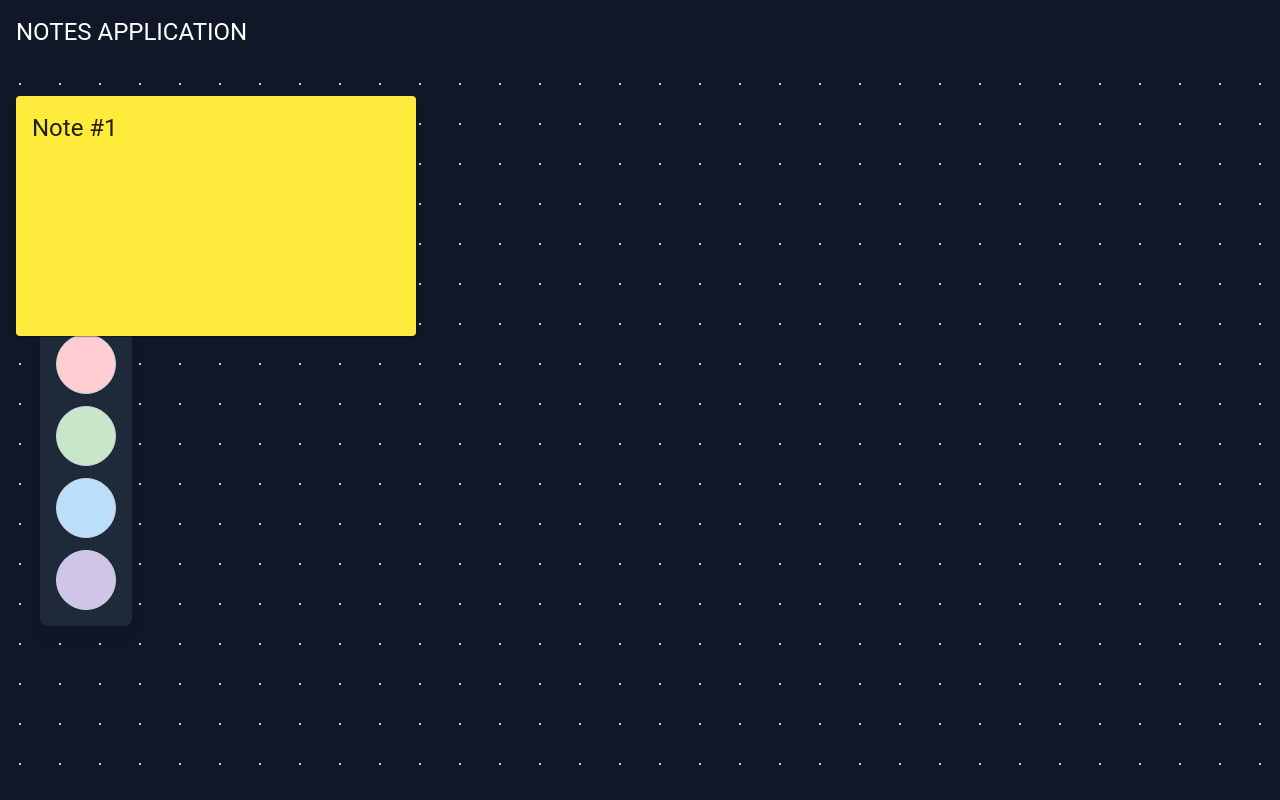
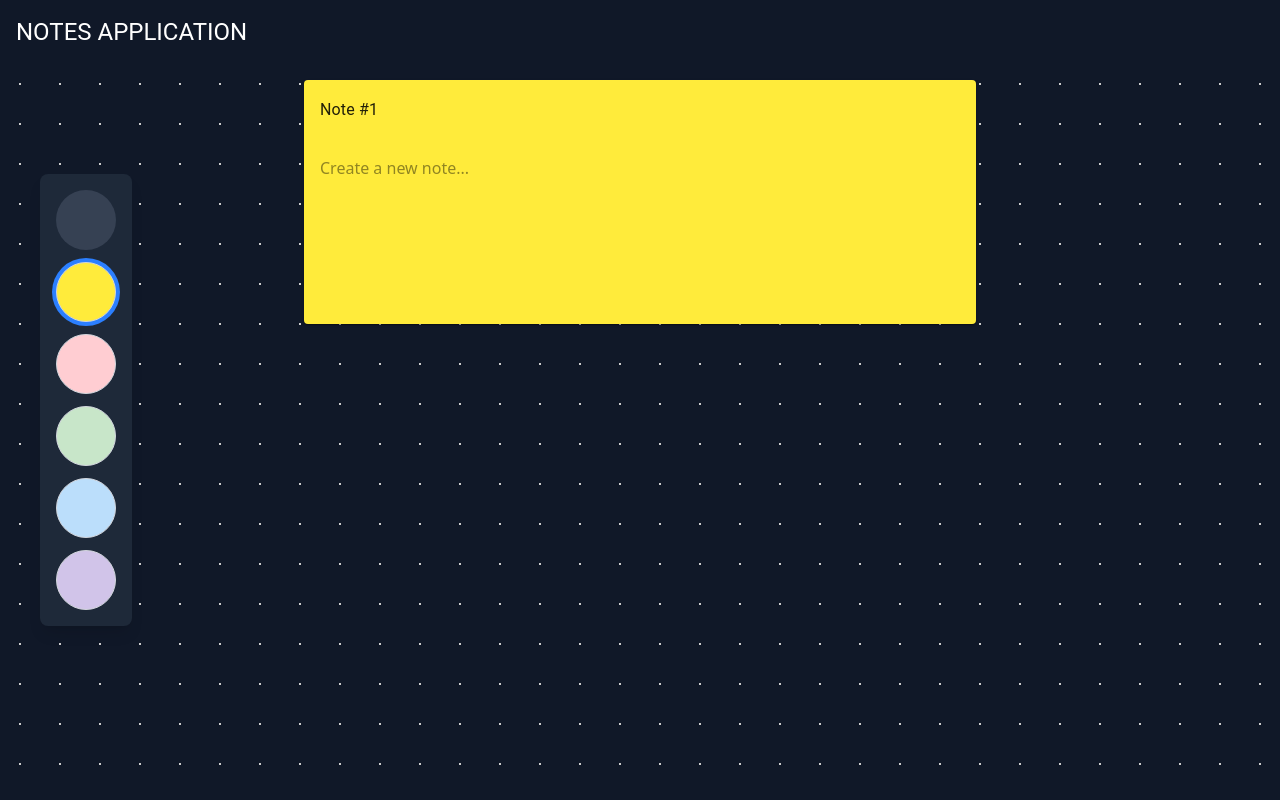
Before and after one commit to johnrusu/react-notes, a React (Vite) app: page / in a window 1280 px wide. Both pictures are taken after a click on the button 86 px from the left and 220 px from the top of the page. Built offline with nearby package versions, Linux system fonts and the light colour scheme; some icons are missing.

Commit message:
fix: added update note contents to store

```diff
--- a/src/App.tsx
+++ b/src/App.tsx
@@ -2,7 +2,7 @@ import React from "react";
 import { useDispatch } from "react-redux";
 
 // mui
-import { Box, Grid } from "@mui/material";
+import { Box } from "@mui/material";
 
 // components
 import CreateNote from "./components/CreateNote";
@@ -25,9 +25,9 @@ const App = (): React.ReactElement => {
       <Header />
       <Box className="notes-container">
         <CreateNote onNoteAdd={handelNoteAdd} />
-        <Grid container spacing={2} marginTop={2}>
+        <div className="notes-grid">
           <Notes />
-        </Grid>
+        </div>
       </Box>
     </>
   );
--- a/src/components/Note.tsx
+++ b/src/components/Note.tsx
@@ -15,20 +15,32 @@ import DeleteForeverIcon from "@mui/icons-material/DeleteForever";
 
 // types
 import type { NoteDefault } from "../types";
-import { path } from "ramda";
 
-const Note: React.FC<
-  NoteDefault & { onDelete: (id: string) => void } & {
-    style: React.CSSProperties;
-  }
-> = ({ text, color, id, onDelete, style }): React.ReactElement => {
+// components
+import NoteContent from "./NoteContent";
+
+// types
+interface NoteProps extends NoteDefault {
+  onTextChange: (id: string, text: string) => void;
+  onDelete: (id: string) => void;
+}
+
+const Note: React.FC<NoteProps> = ({
+  text,
+  color,
+  id,
+  onDelete,
+  onTextChange,
+}): React.ReactElement => {
   const title: string = `Note #${id}`;
-  const styleProps = path(["style"], { style }) || {};
+
   return (
-    <Card sx={{ backgroundColor: color, ...styleProps }} className="note">
-      <CardHeader title={title} />
+    <Card sx={{ backgroundColor: color }} className="note">
+      <CardHeader
+        title={<Typography variant="subtitle1">{title}</Typography>}
+      />
       <CardContent className="note-content">
-        <Typography variant="body2">{text}</Typography>
+        <NoteContent text={text} onTextChange={onTextChange} id={id} />
       </CardContent>
       <CardActions className="flex justify-end">
         <IconButton aria-label="delete note" onClick={() => onDelete(id)}>
--- /dev/null
+++ b/src/components/NoteContent.tsx
@@ -0,0 +1,27 @@
+import React, { useState } from "react";
+
+// constants
+import { NOTES_LABELS } from "../constants";
+
+const NoteContent: React.FC<{
+  text: string;
+  onTextChange: (id: string, text: string) => void;
+  id: string;
+}> = ({ text, onTextChange, id }) => {
+  const [editedText, setEditedText] = useState<string>(text);
+
+  const handleChange = (e: React.ChangeEvent<HTMLTextAreaElement>) => {
+    setEditedText(e.target.value);
+  };
+
+  return (
+    <textarea
+      value={editedText}
+      onChange={handleChange}
+      className="note-content-textarea"
+      onBlur={() => onTextChange(id, editedText)}
+      placeholder={NOTES_LABELS.createNotePlaceholder}
+    />
+  );
+};
+export default NoteContent;
--- a/src/components/Notes.tsx
+++ b/src/components/Notes.tsx
@@ -4,7 +4,7 @@ import { useSelector, useDispatch } from "react-redux";
 import type { RootState } from "../store/store";
 
 // state
-import { deleteNote } from "../features/notesSlice";
+import { deleteNote, updateNote } from "../features/notesSlice";
 
 // components
 import Note from "./Note";
@@ -20,10 +20,14 @@ const Notes: React.FC = (): React.ReactElement | null => {
     dispatch(deleteNote(id));
   };
 
+  const onTextChange = (id: string, text: string) => {
+    // dispatch update note action
+    dispatch(updateNote({ noteId: id, text }));
+  };
+
   return isArrayNotEmpty(notes) ? (
-    <div>
+    <div className="w-full">
       {notes.map(({ text, id, color }, index) => {
-        const zIndex: number = 10 + notes.length + index;
         return (
           <Note
             key={`note-${id}-${index}`}
@@ -31,7 +35,7 @@ const Notes: React.FC = (): React.ReactElement | null => {
             color={color}
             id={id}
             onDelete={onDelete}
-            style={{ zIndex }}
+            onTextChange={onTextChange}
           />
         );
       })}
--- a/src/index.css
+++ b/src/index.css
@@ -18,7 +18,7 @@ body {
 }
 
 .notes-container {
-  @apply w-full p-4 flex-1 overflow-y-hidden bg-size-[40px_40px] bg-[radial-gradient(circle,#ccc_1px,rgba(0,0,0,0)_1px)];
+  @apply w-full p-4 flex-1 bg-size-[40px_40px] bg-[radial-gradient(circle,#ccc_1px,rgba(0,0,0,0)_1px)] relative;
 }
 
 .create-note {
@@ -50,7 +50,7 @@ body {
 }
 
 .note {
-  @apply absolute;
+  @apply w-full;
 }
 
 .note + .note {
@@ -58,5 +58,13 @@ body {
 }
 
 .note .note-content {
-  @apply w-100 h-30;
+  @apply w-full h-32 max-h-32 overflow-hidden;
 }
+
+.note .note-content .note-content-textarea {
+  @apply border-none outline-none w-full h-full bg-transparent  resize-none;
+}
+
+.notes-container .notes-grid {
+  @apply m-auto max-w-2xl;
+}
```
